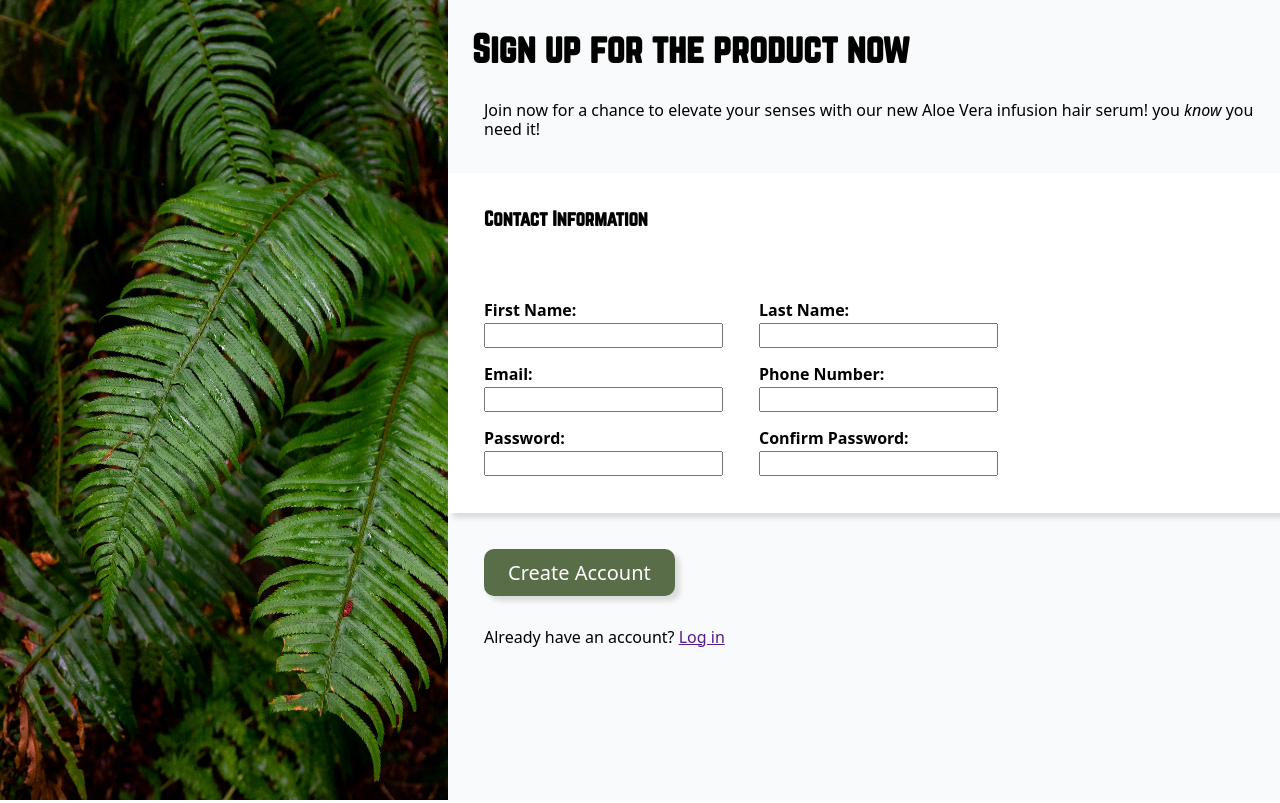
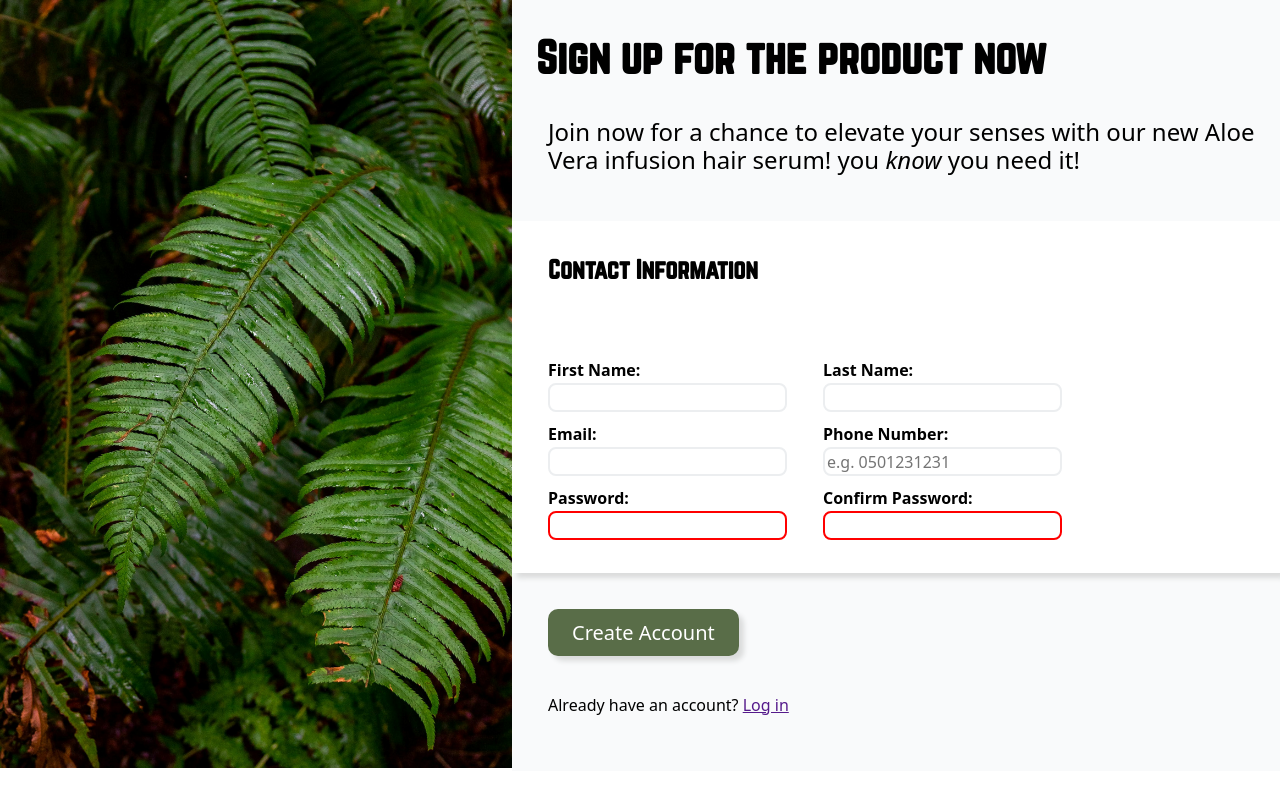
Before and after one commit to ahmedmustafam/signup-form, a website: page index.html in a window 1280 px wide. Drawn offline with nearby package versions, Linux system fonts and the light colour scheme.

Commit message:
Add validation to form inputs and finish styling

```diff
--- a/index.html
+++ b/index.html
@@ -5,7 +5,7 @@
     <meta name="viewport" content="width=device-width, initial-scale=1.0">
     <title>Sign Up Form</title>
     <link rel="stylesheet" href="styles.css">
-    <script src="scripts.js"></script>
+    <script src="scripts.js" defer></script>
 </head>
 <body>
     <div class="imgcontainer">
@@ -22,32 +22,32 @@
                     <div class="formdata">
                         <p>
                             <label for="firstname">First Name:</label>
-                            <input type="text" id="firstname" name="first_name">
+                            <input type="text" id="firstname" name="first_name" required>
                         </p>
                         <p>
                             <label for="lastname">Last Name:</label>
                             <input type="text" id="lastname" name="last_name">
                         </p>
                         <p>
-                            <label for="email">Email:</label>
-                            <input type="email" id="email" name="user_email">
+                            <label for="user_email">Email:</label>
+                            <input type="email" id="user_email" name="user_email" pattern="^[^@]+@[^@]+\.[^@]+$" required>
                         </p>
                         <p>
                             <label for="number">Phone Number:</label>
-                            <input type="text" id="number" name="user_number">
+                            <input type="text" inputmode="numeric" id="number" name="user_number" pattern="\d*" placeholder="e.g. 0501231231">
                         </p>
                         <p>
                             <label for="password">Password:</label>
-                            <input type="password" id="password" name="user_password">
+                            <input type="password" id="password" name="user_password" required>
                         </p>
                         <p>
                             <label for="passwordconf">Confirm Password:</label>
-                            <input type="password" id="passwordconf">
+                            <input type="password" id="passwordconf" required>
                         </p>
                     </div>
                 </div>
                 <p class="button">
-                    <button type="submit">Create Account</button>
+                    <button type="submit" id="submit">Create Account</button>
                 </p>
             </form>
             <p>Already have an account? <a href="">Log in</a></p>
--- a/scripts.js
+++ b/scripts.js
@@ -1,8 +1,10 @@
-function greetUser() {
-    console.log("Whats up my dawg!");
-}
+const password1 = document.getElementById("password");
+const password2 = document.getElementById("passwordconf");
 
-greetUser();
-
-const mail = document.getElementById("#mail");
-mail.style.color = "#333";
+password2.addEventListener("input", () => {
+    if (password2.value != password1.value) {
+        password2.setCustomValidity("Passwords do not match");
+    } else {
+        password2.setCustomValidity("");
+    }
+})
--- a/styles.css
+++ b/styles.css
@@ -12,26 +12,30 @@ body {
 }
 
 img {
-    width: 35vw;
-    height: 100vh;
+    width: 40vw;
 }
 
 
 h2 {
     font-family: norwester, sans-serif;
     font-weight: bold;
-    font-size: 36px;
+    font-size: 42px;
     padding-left: 24px;
 }
 
 .introtext,
-.button,
-form~p {
+.button {
+    padding-left: 36px;
+    font-size: 24px;
+}
+
+form ~ p {
     padding-left: 36px;
 }
 
 h3 {
     font-family: norwester, sans-serif;
+    font-size: 24px;
     padding-left: 36px;
     padding-top: 36px;
 }
@@ -48,17 +52,33 @@ label {
     font-weight: 600;
 }
 
+input {
+    border: 2px solid #eceef0;
+    height: 1.8em;
+    width: max-content;
+    border-radius: 0.5em;
+}
+
 label,
 input {
     display: flex;
     flex-direction: column;
 }
 
+input:focus {
+    outline: none;
+    border: 2px solid #596d48;
+    box-shadow: 2px 2px 2px #dbdcdc;
+    transition: 150ms ease;
+}
+
+input:hover {
+    border: 2px solid #596d48;
+}
 
 
 .content {
-    width: 65vw;
-    height: 100vh;
+    width: 60vw;
     background-color: #f9fafb;
 }
 
@@ -74,7 +94,7 @@ input {
 
 .formbackground {
     background: white;
-    width: 65vw;
+    width: 60vw;
     padding: 0;
     box-shadow: 5px 5px 5px #dbdcdc;
 }
@@ -92,3 +112,10 @@ button {
 a:link {
     color: #596d48;
 }
+
+/* Form validation */
+
+#password:invalid,
+#passwordconf:invalid {
+    border: 2px solid red;
+}
```
